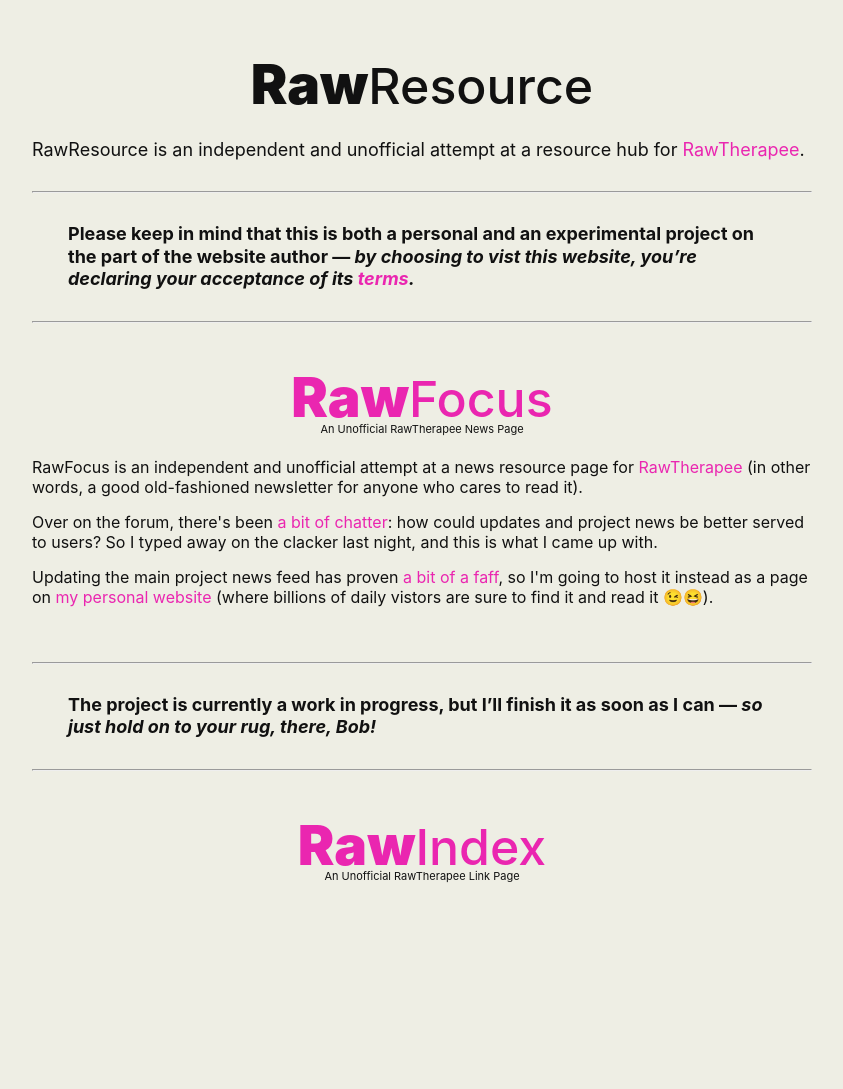
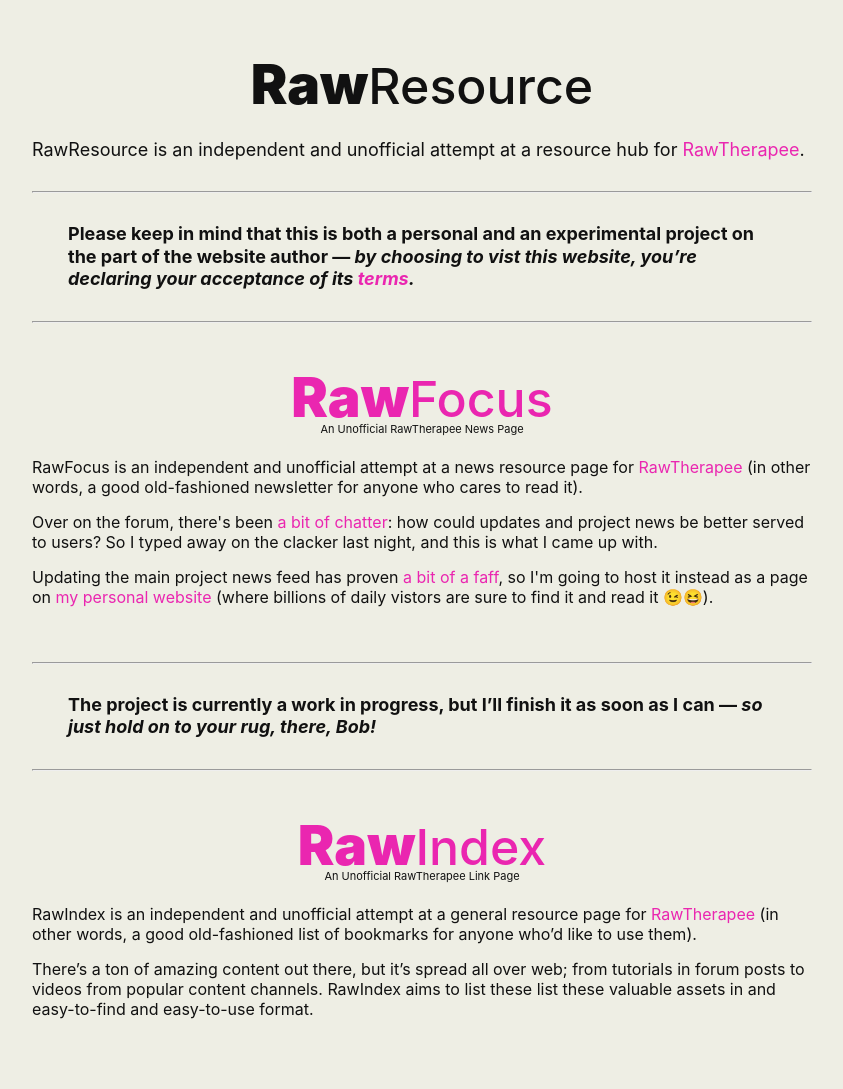
Before and after one commit to martbetz/martbetz.github.io, a Jekyll site: the page built from WIP/homepage.html, in a window 1280 px wide. Shown: the whole page, without its empty margins (218-1061 px from the left). Built offline with Jekyll 4.4.1, drawn with Linux system fonts in a browser that asks for light colours; before the commit the page ends 944 px from its top, so only the background shows below that.

Commit message:
Update homepage.html

```diff
--- a/WIP/homepage.html
+++ b/WIP/homepage.html
@@ -83,6 +83,14 @@
    </center>
 </p>
 
-<p style="margin-top: -20px;">
+<p style="margin-top: 20px;">
+   RawIndex is an independent and unofficial attempt at a general resource page for <a href="https://rawtherapee.com">RawTherapee</a> (in other words, a good old-fashioned list of bookmarks for anyone who’d like to use them).
+</p>
+
+<p>
+   There’s a ton of amazing content out there, but it’s spread all over web; from tutorials in forum posts to videos from popular content channels. RawIndex aims to list these list these valuable assets in and easy-to-find and easy-to-use format.
+</p>
+
+<p style="margin-top: -10px;">
    &nbsp;
 </p>
```
